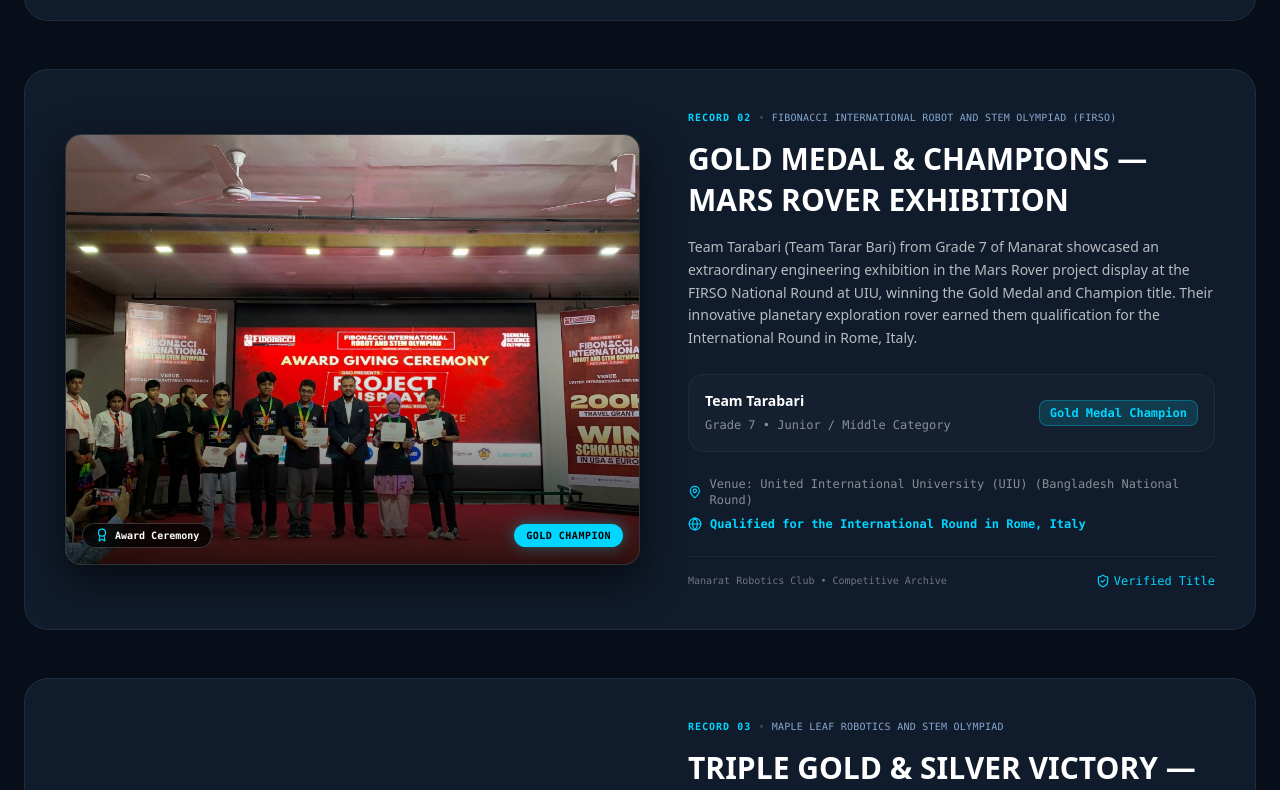
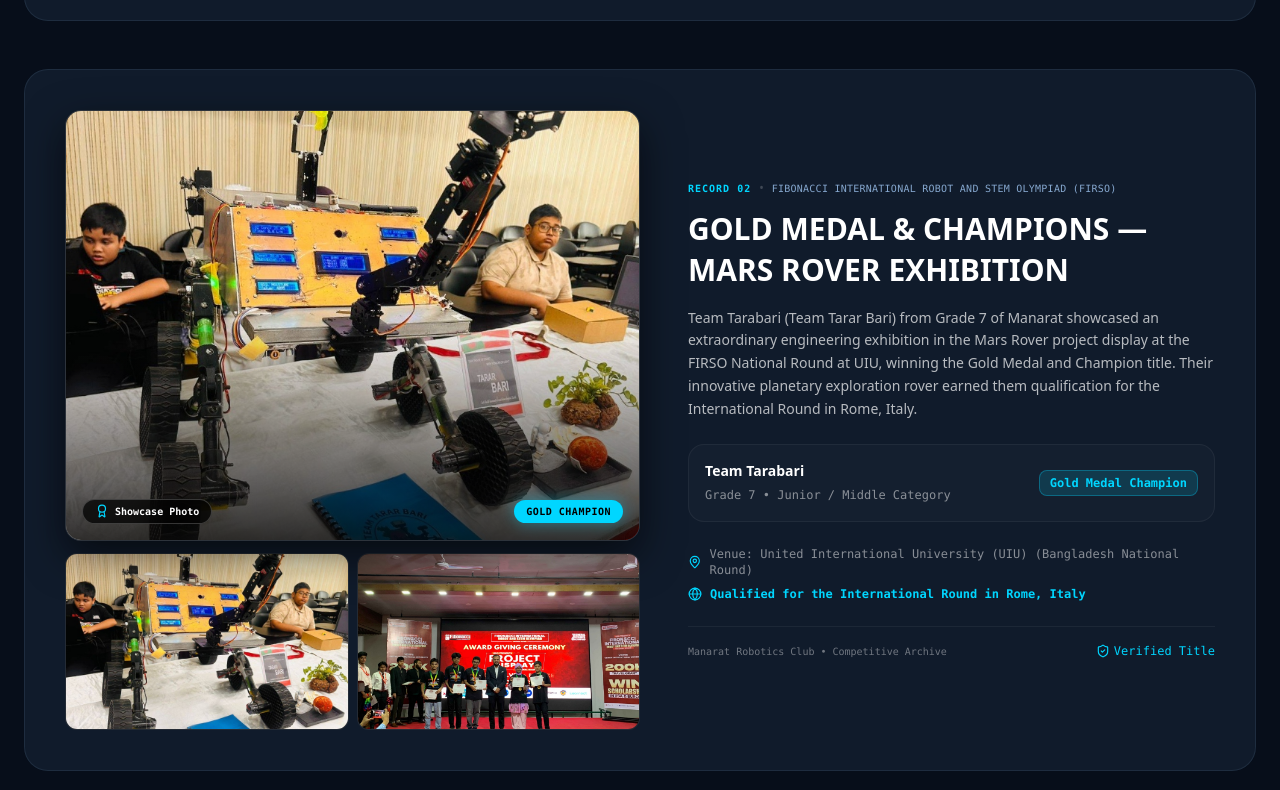
Before and after one commit to ChilbarChills/mrc-web, a Next.js app: page /achievements in a window 1280 px wide. Shown: the part 1150-1940 px from the top of the page. Built offline with nearby package versions, Linux system fonts and the light colour scheme; no server answers; the database is empty.

Commit message:
Add Team Tarar Bari Mars Rover close-up hardware exhibition photo and multi-image gallery support

```diff
--- a/src/app/achievements/page.tsx
+++ b/src/app/achievements/page.tsx
@@ -91,7 +91,8 @@
               <div className="flex flex-col lg:flex-row gap-8 lg:gap-12 items-center">
                 {/* Image Showcase */}
                 {item.image && (
-                  <div className="w-full lg:w-1/2 aspect-[4/3] rounded-2xl overflow-hidden border border-white/15 bg-black/40 relative group shadow-[0_15px_40px_rgba(0,0,0,0.6)] shrink-0">
+                  <div className="w-full lg:w-1/2 flex flex-col gap-3 shrink-0">
+                    <div className="w-full aspect-[4/3] rounded-2xl overflow-hidden border border-white/15 bg-black/40 relative group shadow-[0_15px_40px_rgba(0,0,0,0.6)]">
                       <img
                         src={item.image}
                         alt={item.title}
@@ -101,7 +102,7 @@
                       <div className="absolute bottom-4 left-4 right-4 flex items-center justify-between">
                         <span className="inline-flex items-center gap-1.5 px-3 py-1 rounded-full bg-black/75 backdrop-blur-md border border-white/20 text-[10px] font-mono text-white font-semibold">
                           <Award className="w-3.5 h-3.5 text-[#00d6ff]" />
-                        <span>Award Ceremony</span>
+                          <span>Showcase Photo</span>
                         </span>
                         {item.badge && (
                           <span className="px-3 py-1 rounded-full bg-[#00d6ff] text-black font-mono text-[10px] font-black uppercase tracking-wider shadow-[0_0_15px_rgba(0,214,255,0.4)]">
@@ -109,6 +110,24 @@
                           </span>
                         )}
                       </div>
+                    </div>
+
+                    {item.images && item.images.length > 1 && (
+                      <div className="grid grid-cols-2 gap-2">
+                        {item.images.map((imgSrc, imgIdx) => (
+                          <div
+                            key={imgIdx}
+                            className="aspect-[16/10] rounded-xl overflow-hidden border border-white/10 hover:border-[#00d6ff]/40 transition-colors bg-black/30"
+                          >
+                            <img
+                              src={imgSrc}
+                              alt={`${item.title} ${imgIdx + 1}`}
+                              className="w-full h-full object-cover"
+                            />
+                          </div>
+                        ))}
+                      </div>
+                    )}
                   </div>
                 )}
 
--- a/src/lib/seed-data.ts
+++ b/src/lib/seed-data.ts
@@ -687,7 +687,8 @@
     venue: "United International University (UIU)",
     qualification: "Qualified for the International Round in Rome, Italy",
     badge: "GOLD CHAMPION",
-    image: "/achievements/team-tarabari.jpg",
+    image: "/achievements/team-tarabari-rover.jpg",
+    images: ["/achievements/team-tarabari-rover.jpg", "/achievements/team-tarabari.jpg"],
     description:
       "Team Tarabari (Team Tarar Bari) from Grade 7 of Manarat showcased an extraordinary engineering exhibition in the Mars Rover project display at the FIRSO National Round at UIU, winning the Gold Medal and Champion title. Their innovative planetary exploration rover earned them qualification for the International Round in Rome, Italy.",
     teams: [
--- a/src/lib/types.ts
+++ b/src/lib/types.ts
@@ -114,5 +114,6 @@
   qualification?: string;
   description: string;
   image?: string;
+  images?: string[];
   badge?: string;
 }
```
Also changed, not shown: public/achievements/team-tarabari-rover.jpg (added). Lines whose indentation alone changed are shown as unchanged.
